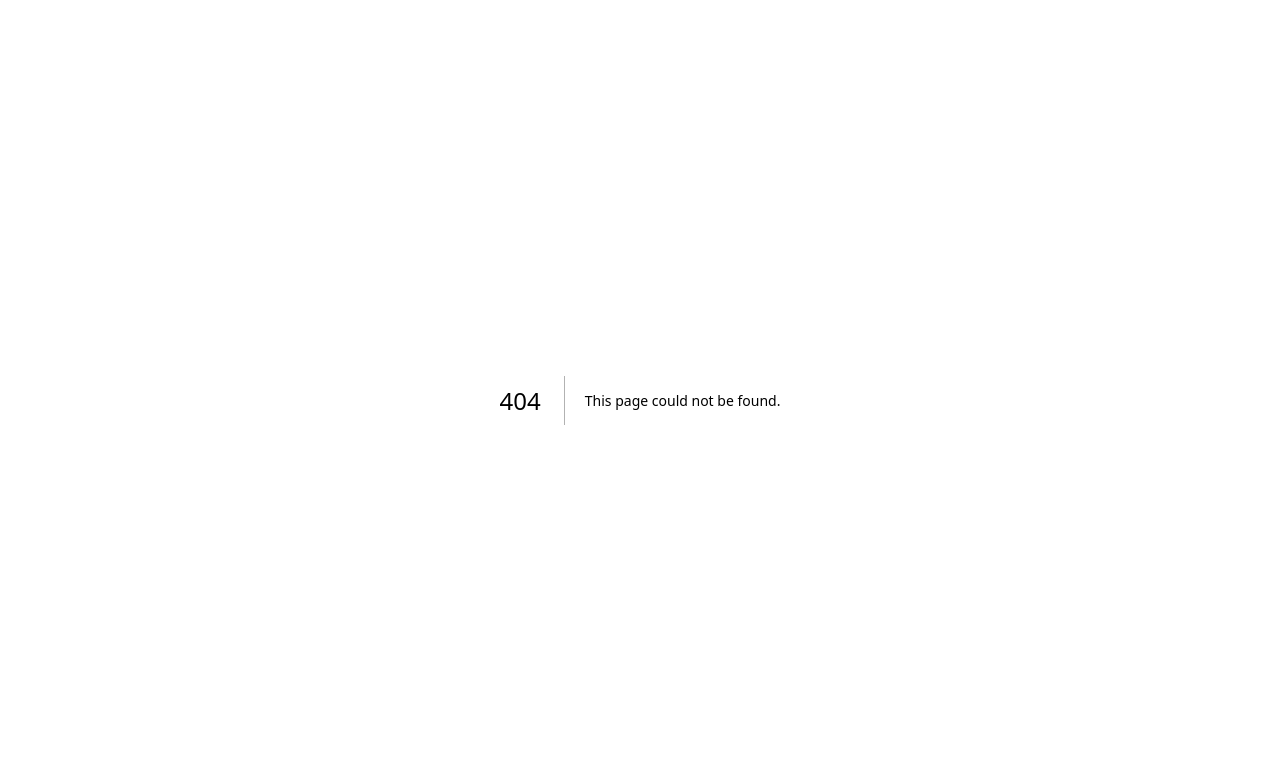
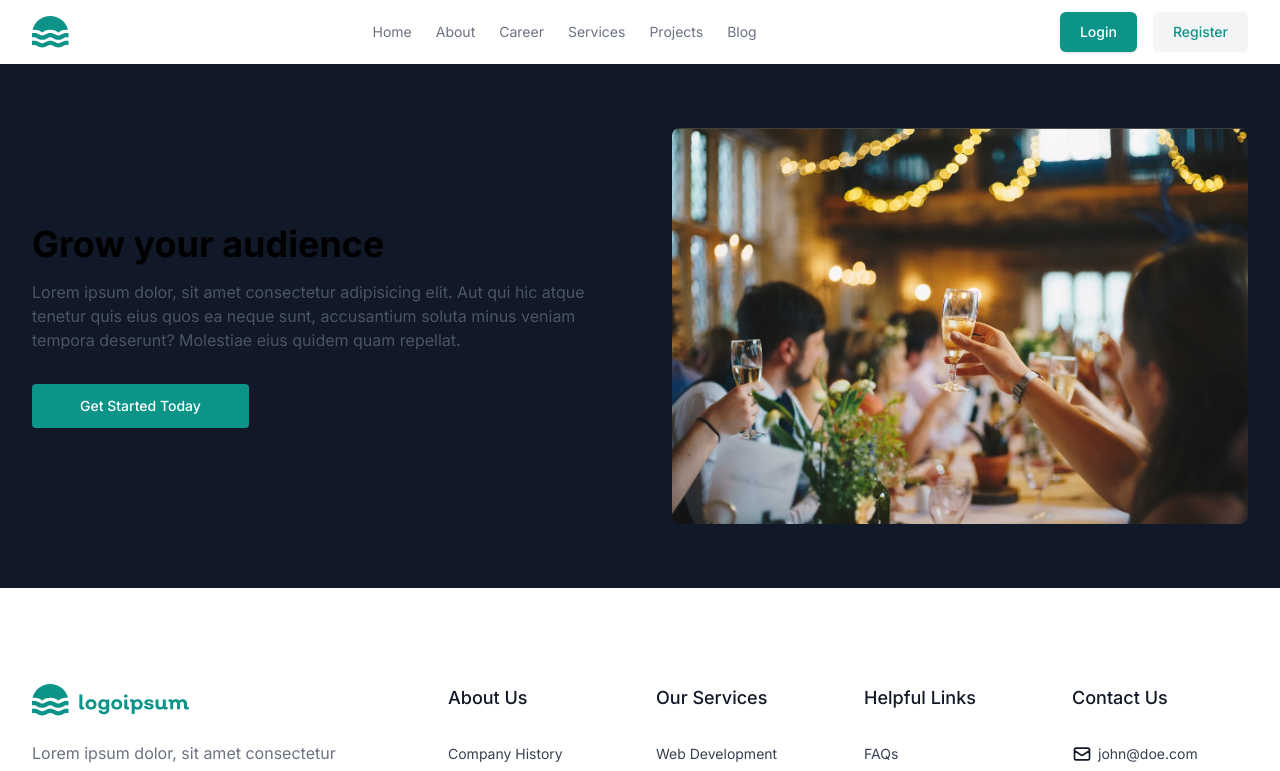
Before and after one commit to Abfahim21/next-auth, a Next.js app: page /about in a window 1280 px wide. Before the commit this address had no page. Shown: the top 771 px of the page. Built offline with nearby package versions, Linux system fonts and the light colour scheme.

Commit message:
about ui complete

```diff
--- /dev/null
+++ b/src/app/about/page.tsx
@@ -0,0 +1,45 @@
+import React from "react";
+import Image from "next/image";
+import aboutImage from "../../../public/about.jpg";
+import Header from "@/components/Header";
+import Footer from "@/components/Footer";
+export default function page() {
+  return (
+    <section className="bg-gray-900">
+      <Header />
+      <div className="mx-auto max-w-screen-xl px-4 py-8 sm:px-6 sm:py-12 lg:px-8 lg:py-16">
+        <div className="grid grid-cols-1 gap-8 lg:grid-cols-2 lg:gap-16">
+          <div className="relative h-64 overflow-hidden rounded-lg sm:h-80 lg:order-last lg:h-full">
+            <Image
+              fill
+              alt="About Image"
+              src={aboutImage}
+              className="absolute inset-0 h-full w-full object-cover"
+            />
+          </div>
+
+          <div className="lg:py-24">
+            <h2 className="text-3xl font-bold sm:text-4xl">
+              Grow your audience
+            </h2>
+
+            <p className="mt-4 text-gray-600">
+              Lorem ipsum dolor, sit amet consectetur adipisicing elit. Aut qui
+              hic atque tenetur quis eius quos ea neque sunt, accusantium soluta
+              minus veniam tempora deserunt? Molestiae eius quidem quam
+              repellat.
+            </p>
+
+            <a
+              href="#"
+              className="mt-8 inline-block rounded bg-teal-600 px-12 py-3 text-sm font-medium text-white transition hover:bg-teal-700 focus:outline-none focus:ring focus:ring-teal-400"
+            >
+              Get Started Today
+            </a>
+          </div>
+        </div>
+      </div>
+      <Footer />
+    </section>
+  );
+}
--- a/src/components/Header.tsx
+++ b/src/components/Header.tsx
@@ -37,7 +37,7 @@ export default function Header() {
                 <li>
                   <a
                     className="text-gray-500 transition hover:text-gray-500/75 dark:text-white dark:hover:text-white/75"
-                    href="#"
+                    href="/about"
                   >
                     About
                   </a>
```
Also changed, not shown: public/about.jpg (added), public/image.png (deleted).
